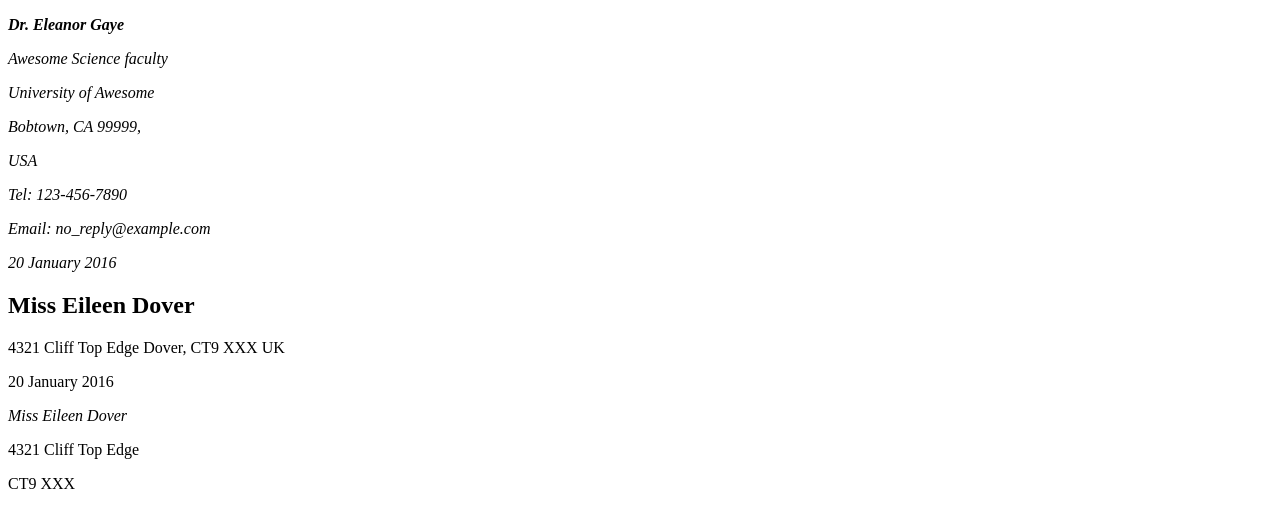
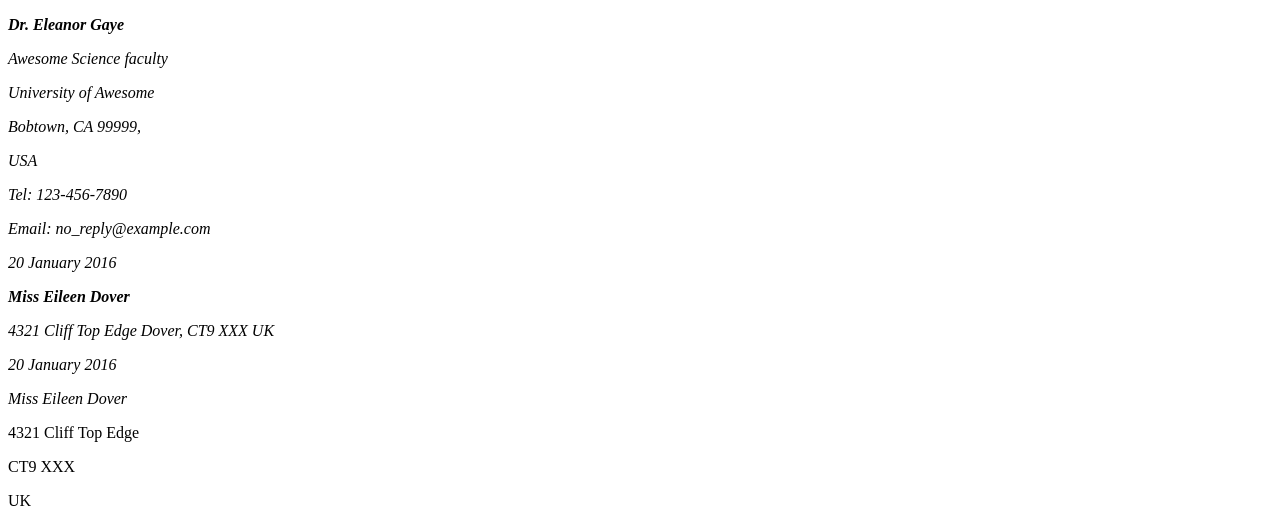
Before and after one commit to alca8781/alca8781.github.io, a plain HTML site: page ica/ica3-pt1/ica3a.html in a window 1280 px wide. Shown: the top 506 px of the page. Drawn offline with Linux system fonts and the light colour scheme.

Commit message:
coimimiu

```diff
--- a/ica/ica3-pt1/ica3a.html
+++ b/ica/ica3-pt1/ica3a.html
@@ -22,14 +22,16 @@
     </address>
 </div>
 <body>
-        <p>
-            <h2><strong>Miss Eileen Dover</strong></h2>
+    <em>
+        <p><strong>Miss Eileen Dover</strong></p>
             4321 Cliff Top Edge
             Dover, CT9 XXX
             UK
         </p>
 
         <p>20 January 2016</p>
+    </em>
+
     </address>
     </sender>
 
```
